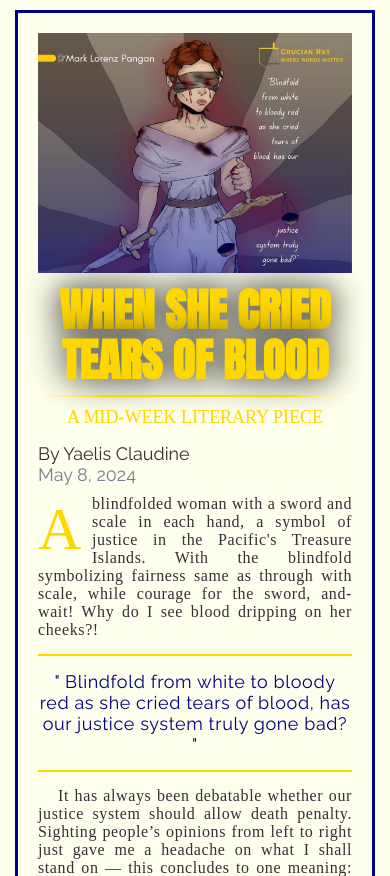
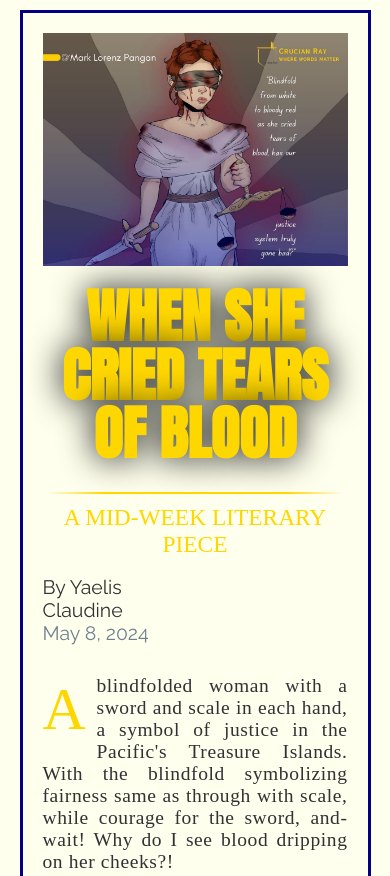
Before and after one commit to Alyz-n/Alyz-n.github.io, a plain HTML site: page index.html in a window 390 px wide. Shown: the top 876 px of the page. Drawn offline with Linux system fonts and the light colour scheme; a web font is replaced by a local one.

Commit message:
Add files via upload

```diff
--- a/index.html
+++ b/index.html
@@ -3,7 +3,7 @@
   <head>
     <meta charset="UTF-8" />
     <meta name="viewport" content="width=device-width, initial-scale=1.0" />
-    <title>When She Cried Tears of Blood</title>
+    <title>When She Cried Tears Of Blood</title>
     <link
       href="https://fonts.googleapis.com/css?family=Anton%7CBaskervville%7CRaleway&display=swap"
       rel="stylesheet"
--- a/styles.css
+++ b/styles.css
@@ -32,7 +32,7 @@ a {
 .border-box {
     margin: 10px auto;
     width: 960px;
-    max-width: 960px;
+    max-width: 1200px;
     border-width: 3px;
     border-style: solid;
     border-image: linear-gradient(
@@ -242,136 +242,46 @@ p:not(:first-of-type, :nth-child(2))::first-letter {
     grid-column: 1 / -1;
 }
 
-@media only screen and (min-width: 720px) {
+@media only screen and (min-width: 768px) {
     .hero-title {
-        font-size: 6vw;
-        line-height: 6vw;
-        margin-top: 1vw;
-        margin-bottom: 2vw;
+        font-size: min(6vw, 100px);
+        line-height: min(6vw,100px);
+        margin-top: min(1vw, 30px);
+        margin-bottom: min(2vw,30px);
     }
     .hero-subtitle {
         margin-bottom: 2rem;
     }
     .border-box {
         width: 80%;
-        padding: 0;
+        padding-top: 30px;
+        padding-bottom: 30px;
     }
 }
 
-@media only screen and (max-width: 720px) {
+@media only screen and (max-width: 767px) {
     .image-wrapper {
         grid-template-columns: 1fr;
     }
     .hero-title {
-        font-size: 6rem;
-        line-height: 6rem;
-        margin-top: 1rem;
-        margin-bottom: 2rem;
+        font-size: 15vw;
+        line-height: 15vw;
+        margin-top: 5vw;
+        margin-bottom: 10vw;
     }
     .hero-subtitle {
-        margin-bottom: 2rem;
+        margin-bottom: 6vw;
+        font-size: 6vw;
     }
     .border-box {
-        width: 600px;
-        padding: 0;
-    }
-}
-
-@media only screen and (max-width: 600px) {
-    .hero-title {
-        font-size: 5.2rem;
-        line-height: 6rem;
-        margin-top: 1rem;
-        margin-bottom: 2rem;
-    }
-    .hero-subtitle {
-        margin-bottom: 1rem;
-    }
-    .border-box {
-        width: 500px;
+        width: 90vw;
         padding: 0;
     }
 
-    .hero-subtitle,
-    .author,
-    .quote,
-    .list-title {
-        font-size: 1.8rem;
-        margin-top: 1rem;
+    .author, .text {
+        font-size: 5vw;
     }
-    .text {
-        font-size: 1.6rem;
+    .quote {
+        font-size: 6vw;
     }
 }
-
-@media only screen and (max-width: 550px) {
-    .hero-title {
-        font-size: 5.2rem;
-        line-height: 6rem;
-        margin-top: 1rem;
-        margin-bottom: 2rem;
-    }
-    .hero-subtitle {
-        margin-bottom: 1rem;
-    }
-    .border-box {
-        width: 400px;
-        padding: 0;
-    }
-
-    .hero-subtitle,
-    .author,
-    .quote,
-    .list-title {
-        font-size: 1.8rem;
-        margin-top: 1rem;
-    }
-    .text {
-        font-size: 1.6rem;
-    }
-}
-
-@media only screen and (max-width: 420px) {
-    .hero-title {
-        font-size: 4.5rem;
-        line-height: 5rem;
-    }
-    .border-box {
-        width: 360px;
-        padding: 0;
-    }
-    .main {
-        padding-top: 0px;
-    }
-    .hero-title{
-        margin: 1rem auto 2rem auto;
-    }
-    .hero-subtitle {
-        margin-bottom: 1rem;
-    }
-    .text {
-       top: -50px;
-    }
-}
-
-@media only screen and (max-width: 320px) {
-    .hero-title {
-        font-size: 4rem;
-    }
-    .border-box {
-        width: 300px;
-        padding: 0;
-    }
-    .main {
-        padding-top: 0px;
-    }
-    .hero-title{
-        margin: 1rem auto 2rem auto;
-    }
-    .hero-subtitle {
-        margin-bottom: 1rem;
-    }
-    .text {
-       top: -50px;
-    }
-}
```
